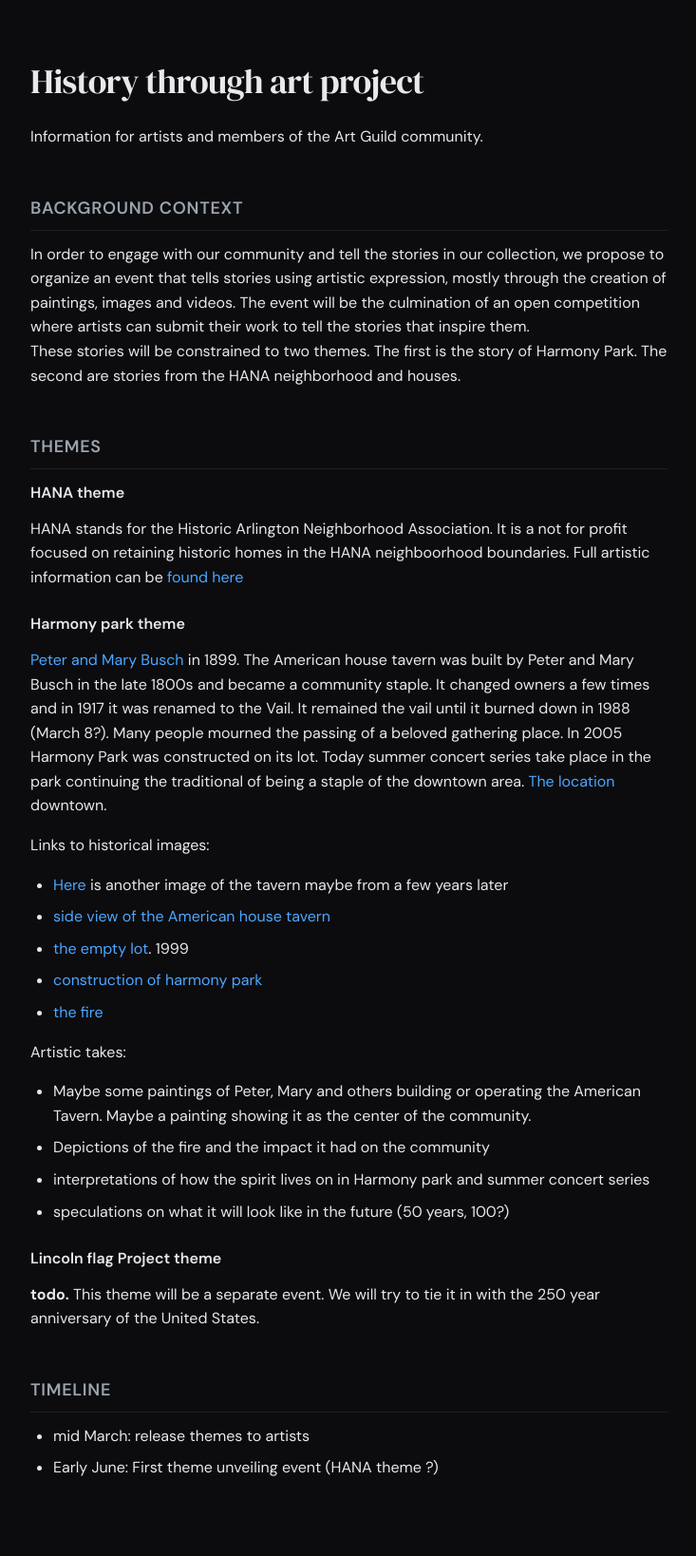
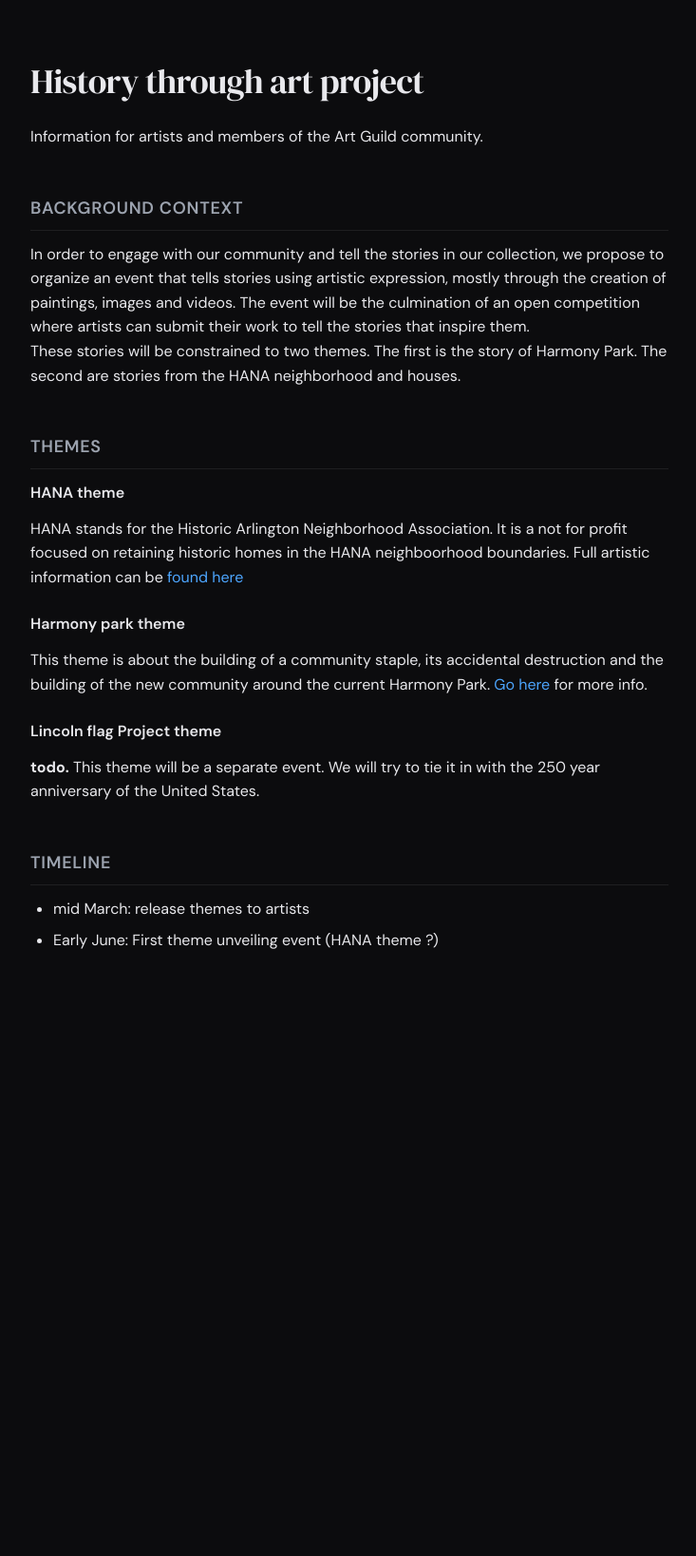
Before and after one commit to Arlington-Heights-Historical-Society/ah-history-through-art, a Jekyll site: the page built from docs/index.md, in a window 1280 px wide. Shown: the whole page at 95% size, without its empty margins (200-933 px from the left). Built offline with Jekyll 4.4.1, drawn with Linux system fonts in a browser that asks for light colours; after the commit the page ends 1083 px from its top, so only the background shows below that.

Commit message:
refactor the harmony theme into its own file like the hana theme

```diff
--- a/docs/index.md
+++ b/docs/index.md
@@ -18,22 +18,8 @@ HANA stands for the Historic Arlington Neighborhood Association. It is a not for
 
 
 #### Harmony park theme
-[Peter and Mary Busch](https://www.idaillinois.org/digital/collection/narlingto04/id/114/rec/18) in 1899.
-The American house tavern was built by Peter and Mary Busch in the late 1800s and became a community staple. It changed owners a few times and in 1917 it was renamed to the Vail. It remained the vail until it burned down in 1988 (March 8?). Many people mourned the passing of a beloved gathering place. In 2005 Harmony Park was constructed on its lot. Today summer concert series take place in the park continuing the traditional of being a staple of the downtown area. [The location](https://maps.app.goo.gl/DTaVPmeUzkxobbs3A) downtown.
-
-Links to historical images:
-* [Here](https://www.idaillinois.org/digital/collection/narlingto04/id/3582/rec/21) is another image of the tavern maybe from a few years later
-* [side view of the American house tavern](https://www.idaillinois.org/digital/collection/narlingto04/id/2655/rec/4)
-* [the empty lot](https://www.idaillinois.org/digital/collection/narlingto04/id/3456/rec/2). 1999
-* [construction of harmony park](https://www.idaillinois.org/digital/collection/narlingto04/id/3477/rec/3)
-* [the fire](https://github.com/Arlington-Heights-Historical-Society/ah-history-through-art/issues/1#issue-4041617391)
-
-Artistic takes:
-* Maybe some paintings of Peter, Mary and others building or operating the American Tavern. Maybe a painting showing it as the center of the community.
-* Depictions of the fire and the impact it had on the community
-* interpretations of how the spirit lives on in Harmony park and summer concert series
-* speculations on what it will look like in the future (50 years, 100?)
-
+This theme is about the building of a community staple, its accidental destruction and the building of the new community around the current Harmony Park.
+[Go here](harmony-park-theme.md) for more info.
 
 #### Lincoln flag Project theme
 **todo.**
```
Also changed, not shown: docs/harmony-park-theme.md (added, +37 -0 lines).
